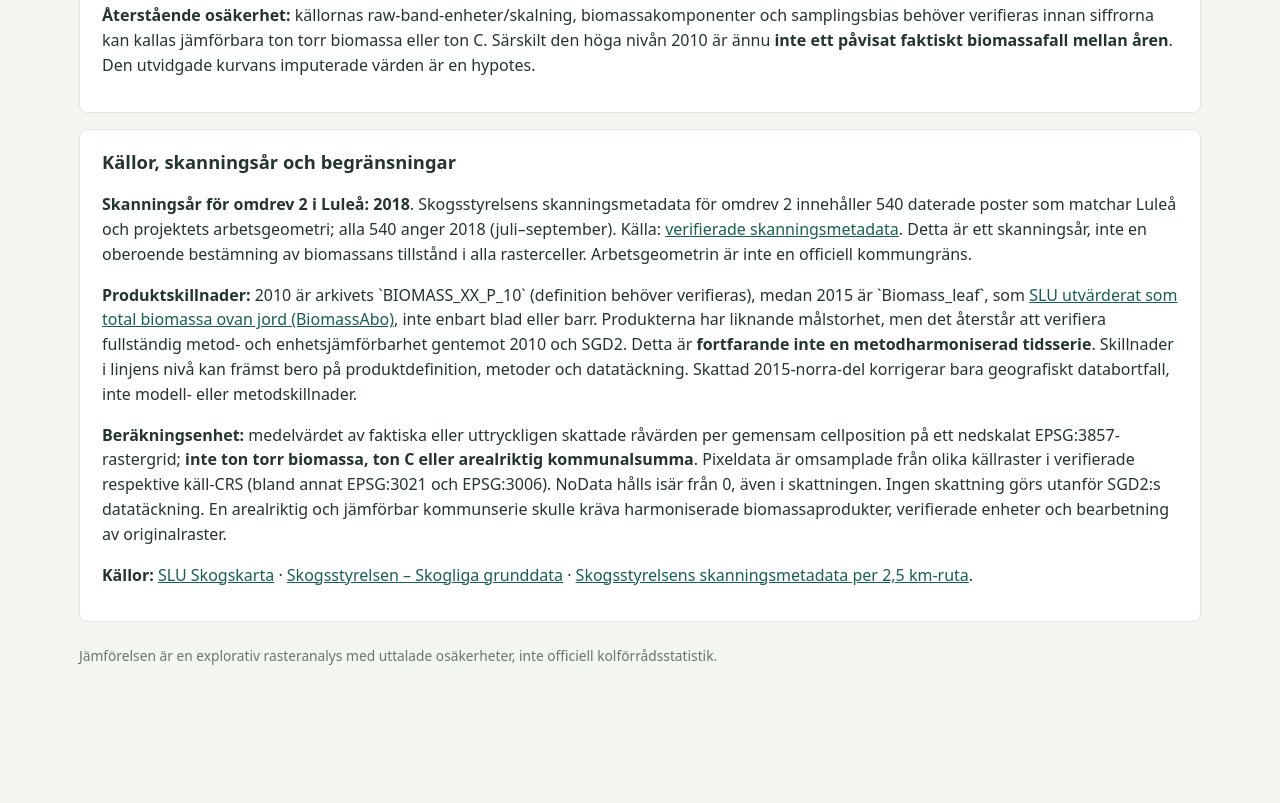
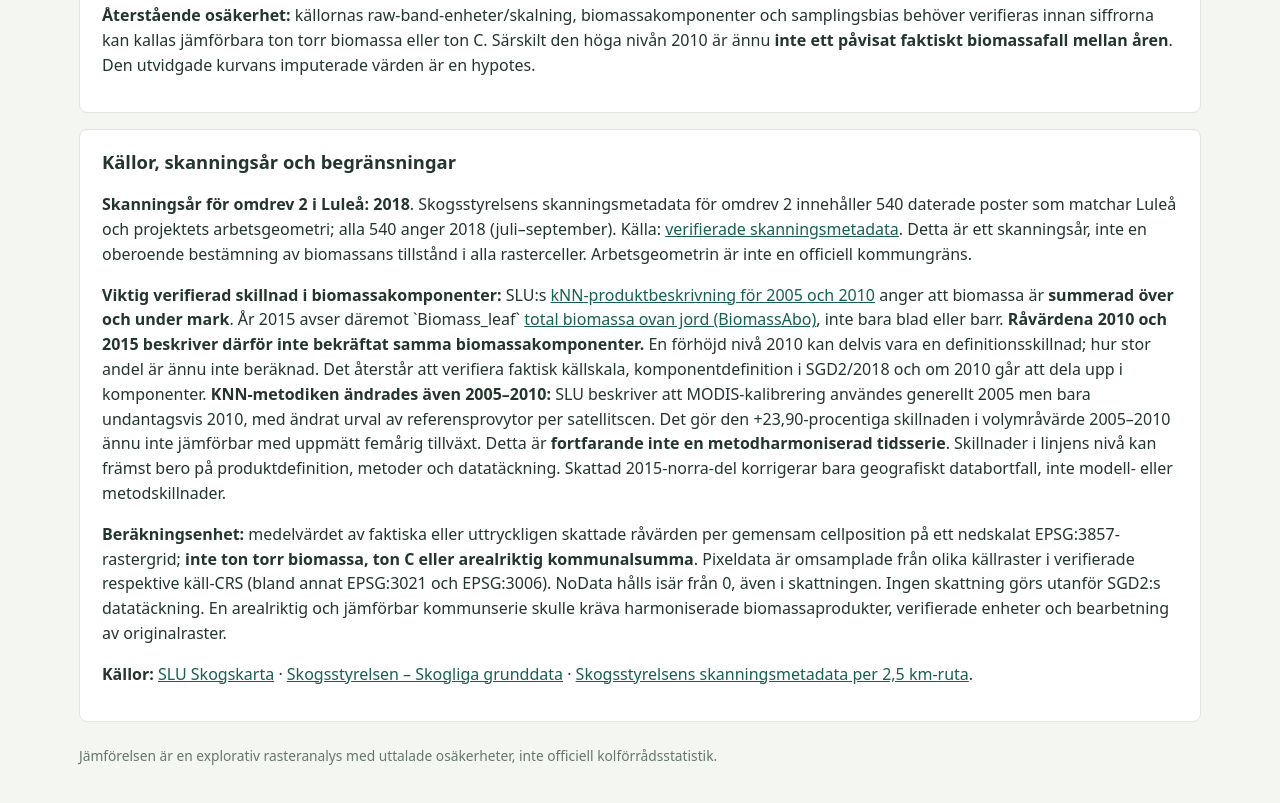
Before and after one commit to Lulea-statistik/kol-mark-och-trad, a plain HTML site: page docs/biomass-trend.html in a window 1280 px wide. Shown: the part 6678-7481 px from the top of the page. Before the commit the page ends 7387 px from the top, so only its background shows below. Drawn offline with nearby package versions, Linux system fonts and the light colour scheme; no server answers.

Commit message:
Correct biomass trend source caveat: 2010 includes above- and belowground, 2015 aboveground only; 2005 kNN MODIS method differs

```diff
--- a/docs/biomass-trend.html
+++ b/docs/biomass-trend.html
@@ -68,7 +68,7 @@
 <section>
 <h2>Källor, skanningsår och begränsningar</h2>
 <p><strong>Skanningsår för omdrev 2 i Luleå:</strong> <strong>2018</strong>. Skogsstyrelsens skanningsmetadata för omdrev 2 innehåller 540 daterade poster som matchar Luleå och projektets arbetsgeometri; alla 540 anger 2018 (juli–september). Källa: <a href="data/sgd2_lulea_scan_years.json">verifierade skanningsmetadata</a>. Detta är ett skanningsår, inte en oberoende bestämning av biomassans tillstånd i alla rasterceller. Arbetsgeometrin är inte en officiell kommungräns.</p>
-<p><strong>Produktskillnader:</strong> 2010 är arkivets `BIOMASS_XX_P_10` (definition behöver verifieras), medan 2015 är `Biomass_leaf`, som <a href="https://gis.slu.se/data/slu_forest_map/2015/docs/EvaluateSLUSkogskarta.pdf">SLU utvärderat som total biomassa ovan jord (BiomassAbo)</a>, inte enbart blad eller barr. Produkterna har liknande målstorhet, men det återstår att verifiera fullständig metod- och enhetsjämförbarhet gentemot 2010 och SGD2. Detta är <strong>fortfarande inte en metodharmoniserad tidsserie</strong>. Skillnader i linjens nivå kan främst bero på produktdefinition, metoder och datatäckning. Skattad 2015-norra-del korrigerar bara geografiskt databortfall, inte modell- eller metodskillnader.</p>
+<p><strong>Viktig verifierad skillnad i biomassakomponenter:</strong> SLU:s <a href="https://gis.slu.se/data/slu_forest_map/2005/Data/SegmentShape/kNN-2005-2010-info.pdf">kNN-produktbeskrivning för 2005 och 2010</a> anger att biomassa är <strong>summerad över och under mark</strong>. År 2015 avser däremot `Biomass_leaf` <a href="https://gis.slu.se/data/slu_forest_map/2015/docs/EvaluateSLUSkogskarta.pdf">total biomassa ovan jord (BiomassAbo)</a>, inte bara blad eller barr. <strong>Råvärdena 2010 och 2015 beskriver därför inte bekräftat samma biomassakomponenter.</strong> En förhöjd nivå 2010 kan delvis vara en definitionsskillnad; hur stor andel är ännu inte beräknad. Det återstår att verifiera faktisk källskala, komponentdefinition i SGD2/2018 och om 2010 går att dela upp i komponenter. <strong>KNN-metodiken ändrades även 2005–2010:</strong> SLU beskriver att MODIS-kalibrering användes generellt 2005 men bara undantagsvis 2010, med ändrat urval av referensprovytor per satellitscen. Det gör den +23,90-procentiga skillnaden i volymråvärde 2005–2010 ännu inte jämförbar med uppmätt femårig tillväxt.  Detta är <strong>fortfarande inte en metodharmoniserad tidsserie</strong>. Skillnader i linjens nivå kan främst bero på produktdefinition, metoder och datatäckning. Skattad 2015-norra-del korrigerar bara geografiskt databortfall, inte modell- eller metodskillnader.</p>
 <p><strong>Beräkningsenhet:</strong> medelvärdet av faktiska eller uttryckligen skattade råvärden per gemensam cellposition på ett nedskalat EPSG:3857-rastergrid; <strong>inte ton torr biomassa, ton C eller arealriktig kommunalsumma</strong>. Pixeldata är omsamplade från olika källraster i verifierade respektive käll-CRS (bland annat EPSG:3021 och EPSG:3006). NoData hålls isär från 0, även i skattningen. Ingen skattning görs utanför SGD2:s datatäckning. En arealriktig och jämförbar kommunserie skulle kräva harmoniserade biomassaprodukter, verifierade enheter och bearbetning av originalraster.</p>
 <p><strong>Källor:</strong> <a href="https://www.slu.se/miljoanalys/statistik-och-miljodata/miljodatakatalogen/slu-skogskarta/">SLU Skogskarta</a> · <a href="https://www.skogsstyrelsen.se/e-tjanster-och-kartor/karttjanster/skogliga-grunddata/">Skogsstyrelsen – Skogliga grunddata</a> · <a href="https://geodpags.skogsstyrelsen.se/arcgis/rest/services/Geodataportal/GeodataportalVisaSkogligaGrunddataMetadata/MapServer/0">Skogsstyrelsens skanningsmetadata per 2,5 km-ruta</a>.</p>
 </section></main><footer>Jämförelsen är en explorativ rasteranalys med uttalade osäkerheter, inte officiell kolförrådsstatistik.</footer>
```
